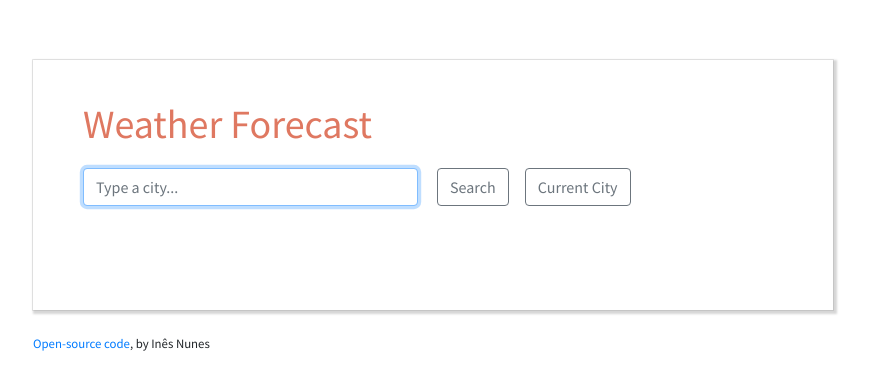
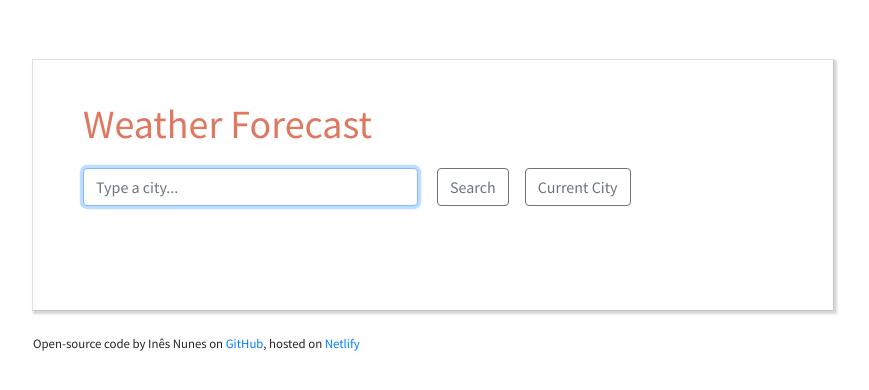
Before and after one commit to devines88/weather-app-react, a React (Create React App) app: page / in a window 1280 px wide. Shown: the top 390 px of the page, without its empty margins (238-1107 px from the left). Built offline with nearby package versions, Linux system fonts and the light colour scheme.

Commit message:
Updated footer information

```diff
--- a/src/Footer.js
+++ b/src/Footer.js
@@ -5,14 +5,22 @@ export default function Footer() {
   return (
     <div className="Footer">
       <small>
+        <span>Open-source code by Inês Nunes on </span>
         <a
-          href="https://github.com/devines88/weather-app"
+          href="https://github.com/devines88/weather-app-react"
           target="_blank"
           rel="noOpener noReferrer"
         >
-          Open-source code
+          GitHub
         </a>
-        , by Inês Nunes
+        <span>, hosted on </span>
+        <a
+          href="https://unruffled-turing-0eade8.netlify.app"
+          target="_blank"
+          rel="noOpener noReferrer"
+        >
+          Netlify
+        </a>
       </small>
     </div>
   );
```
